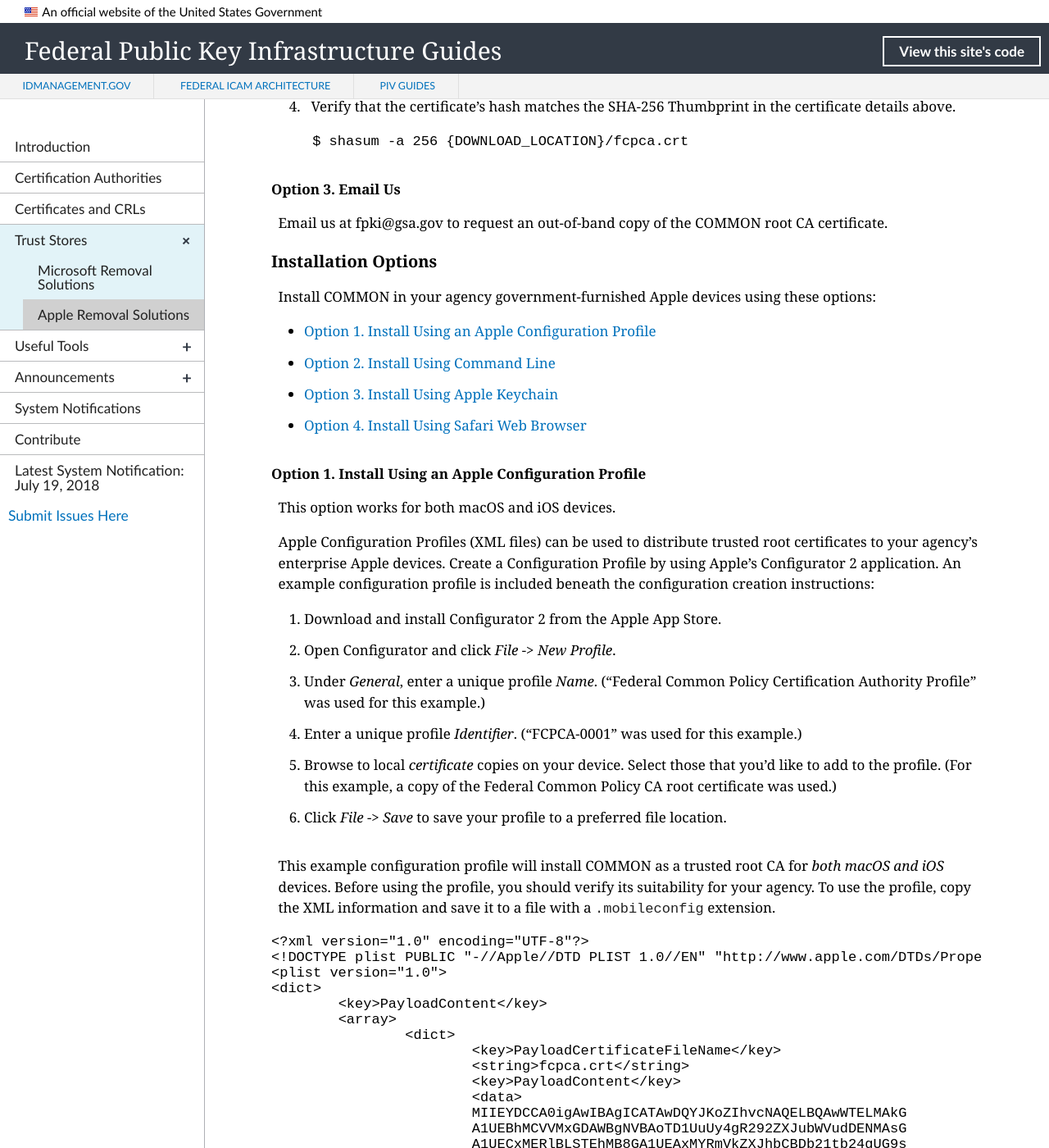
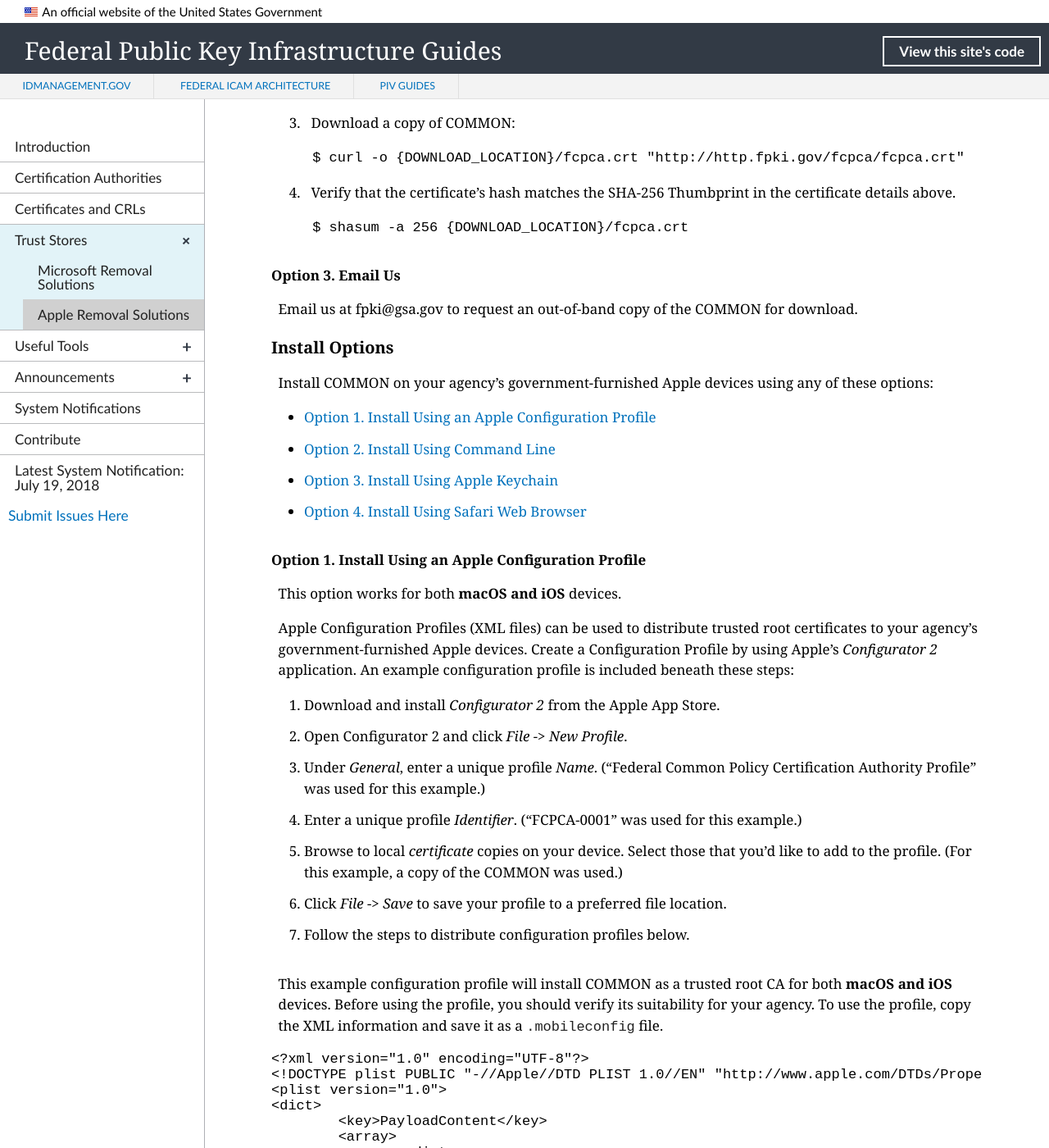
Before and after one commit to GSA/fpki-guides, a Jekyll site: the page built from _truststores/02_appl_removal_solutions.md, in a window 1280 px wide and 1400 px high, scrolled down 2283 px. Shown: the whole window at 82% size. Built offline with Jekyll 4.4.1, drawn with Linux system fonts in a browser that asks for light colours; nearby versions of some CDN libraries; library files that are not in the unit come from our copies; some of the changed text lies outside the part shown.

Commit message:
Update apple_trust_store_installation.md
Edits (in procress)

````diff
--- a/_includes/apple_trust_store_installation.md
+++ b/_includes/apple_trust_store_installation.md
@@ -1,9 +1,24 @@
-You will need to download the COMMON root CA certificate **and** install the root certificate on government-furnished Apple devices.  Installations should use enterprise configuration management tools.  These steps should only be completed by the agency enterprise administrators or network engineers.
+<br>
+You'll need to download the COMMON root CA certificate and install it on government-furnished Apple devices using enterprise configuration management tools.
+<!--Are all our procedures here actually "enterprise" solutions as we say "enterprise configuration management tools" above? Some procedures sound like they are just for a device.-->
+{% include alert-warning.html content="You must have Enterprise Administrator privileges for the Domain to use these procedures. The commands must be run from an agency Domain Controller." %}
 
 * [Download Options](#download-options)
-* [Installation Options](#installation-options)
+* [Install Options](#install-options)
 
-When downloading the COMMON root CA certificate, you'll need to verify that the certificate contains these details:
+
+### Download Options
+You'll need to download COMMON and install it on government-furnished Apple devices using one of these options:
+
+* [Option 1. Download Using a Web Browser](#option-1-download-using-a-web-browser)
+* [Option 2. Download Using Terminal](#option-2-download-using-terminal)
+* [Option 3. Email Us](#option-3-email-us)
+
+**Note:**&nbsp;&nbsp;For all options, replace _{DOWNLOAD_LOCATION}_ with your preferred file download location (e.g., `/Users/Sam.Jackson/Downloads`).
+
+{% include alert-warning.html content="You should never install a root certificate without verifying it." %}
+
+When downloading the COMMON root CA certificate, verify that your certificate details and hash match the expected values shown below.
 
 | **Federal Common Policy CA (FCPCA/COMMON)**  | **Certificate Details**                             |
 | :--------  | :-------------------------------     |
@@ -12,27 +27,14 @@
 | SHA-1 Thumbprint | 90 5f 94 2f d9 f2 8f 67 9b 37 81 80 fd 4f 84 63 47 f6 45 c1 |
 | SHA-256 Thumbprint | 89 4e bc 0b 23 da 2a 50 c0 18 6b 7f 8f 25 ef 1f 6b 29 35 af 32 a9 45 84 ef 80 aa f8 77 a3 a0 6e |
 
-{% include alert-warning.html content="You should never install a root certificate without verifying it." %}
-
-
-### Download Options
-You will need to download the COMMON root CA certificate and install it on government-furnished Apple devices using one of these options:
-
-* [Option 1. Download Using a Web Browser](#option-1-download-using-a-web-browser)
-* [Option 2. Download Using Terminal](#option-2-download-using-terminal)
-* [Option 3. Email Us](#option-3-email-us)
-
-
-**Note:**&nbsp;&nbsp;For all options, replace _{DOWNLOAD_LOCATION}_ with your preferred file download location (e.g., `/Users/Sam.Jackson/Downloads`).
-
 #### Option 1. Download Using a Web Browser
 
 1. Open your web browser.
-2. Navigate to the COMMON root CA certificate located at this URL:  http://http.fpki.gov/fcpca/fcpca.crt
-3. When prompted, save the certificate file to your download location.
+2. Navigate to the COMMON root CA certificate:  http://http.fpki.gov/fcpca/fcpca.crt.
+3. When prompted, download a copy of COMMON to your download location.
 4. Click the *Spotlight* icon and search for _terminal_.
 5. Double-click the Terminal icon (black monitor icon with white ">_") to open a window.
-6. Verify that the certificate's hash matches the SHA-256 Thumbprint in the certificate details above.
+6. Verify that the certificate's hash matches the SHA-256 Thumbprint in the certificate details above:
 
     ```
 	$ shasum -a 256 {DOWNLOAD_LOCATION}/fcpca.crt
@@ -42,7 +44,7 @@
 
 1. Click the *Spotlight* icon and search for _terminal_.
 2. Double-click the Terminal icon (black monitor icon with white ">_") to open a window.
-3. Download a copy of the COMMON root CA certificate:
+3. Download a copy of COMMON:
 
     ```
 	$ curl -o {DOWNLOAD_LOCATION}/fcpca.crt "http://http.fpki.gov/fcpca/fcpca.crt"
@@ -56,11 +58,11 @@
 
 #### Option 3. Email Us
 
-Email us at fpki@gsa.gov to request an out-of-band copy of the COMMON root CA certificate.
+Email us at fpki@gsa.gov to request an out-of-band copy of the COMMON for download.
 
-### Installation Options
+### Install Options
 
-Install COMMON in your agency government-furnished Apple devices using these options:
+Install COMMON on your agency's government-furnished Apple devices using any of these options:
 
 * [Option 1. Install Using an Apple Configuration Profile](#option-1-install-using-an-apple-configuration-profile)
 * [Option 2. Install Using Command Line](#option-2-install-using-command-line)
@@ -69,18 +71,20 @@
 
 
 #### Option 1. Install Using an Apple Configuration Profile
-This option works for both macOS and iOS devices.
+<!--Real confusion with fresh reading. Meaning of "Distribute and Install?" "Profiles distribute," then "profiles install," then profiles are being distributed (next section header). May need to discuss to clarify terms and what is actually happening.-->
+This option works for both **macOS and iOS** devices.
 
-Apple Configuration Profiles (XML files) can be used to distribute trusted root certificates to your agency's enterprise Apple devices.  Create a Configuration Profile by using Apple's Configurator 2 application. An example configuration profile is included beneath the configuration creation instructions:
+Apple Configuration Profiles (XML files) can be used to distribute trusted root certificates to your agency's government-furnished Apple devices.<!--Does "distribute" mean that the profile "installs" COMMON?-->  Create a Configuration Profile by using Apple's *Configurator 2* application. An example configuration profile is included beneath these steps:
 
-1. Download and install Configurator 2 from the Apple App Store.
-2. Open Configurator and click *File* -> *New Profile*.
+1. Download and install *Configurator 2* from the Apple App Store.
+2. Open Configurator 2 and click *File* -> *New Profile*.
 3. Under *General*, enter a unique profile *Name*. ("Federal Common Policy Certification Authority Profile" was used for this example.)
 4. Enter a unique profile *Identifier*. ("FCPCA-0001" was used for this example.)
-5. Browse to local *certificate* copies on your device. Select those that you'd like to add to the profile. (For this example, a copy of the Federal Common Policy CA root certificate was used.)
+5. Browse to local *certificate* copies on your device. Select those that you'd like to add to the profile. (For this example, a copy of the COMMON was used.)
 6. Click *File* -> *Save* to save your profile to a preferred file location.
+7. Follow the steps to distribute configuration profiles below.<!--The profiles are being distributed because through distribution, they install COMMON automatically to specified agency Apple devices?-->
 
-This example configuration profile will install COMMON as a trusted root CA for _both macOS and iOS_ devices. Before using the profile, you should verify its suitability for your agency. To use the profile, copy the XML information and save it to a file with a `.mobileconfig` extension.
+This example configuration profile will install<!--Conflicting terms--paragraph above says profiles "distribute," not "install."--> COMMON as a trusted root CA for both **macOS and iOS** devices. Before using the profile, you should verify its suitability for your agency. To use the profile, copy the XML information and save it as a `.mobileconfig` file.
 
 
 ```
@@ -155,20 +159,23 @@
 </plist>
 ```
 
-##### Distribute Configuration Profiles
-The configuration profile can be distributed:
+##### Distribute Apple configuration profiles
 
-1. Using Apple's _Configurator 2_ application with devices connected via USB
-2. In an email message to select agency users.  Email messages should never be used outside your agency domain.
-3. On an agency intranet webpage
-4. [Over-the-air profile delivery and configuration](https://developer.apple.com/library/archive/documentation/NetworkingInternet/Conceptual/iPhoneOTAConfiguration/Introduction/Introduction.html#//apple_ref/doc/uid/TP40009505){:target="_blank"}
-5. [Over-the-air using a Mobile Device Management server](https://developer.apple.com/library/archive/documentation/Miscellaneous/Reference/MobileDeviceManagementProtocolRef/6-MDM_Best_Practices/MDM_Best_Practices.html#//apple_ref/doc/uid/TP40017387-CH5-SW2){:target="_blank"}
+{% include alert-warning.html content="You should never email a profile to someone outside your agency domain." %}
+<!--Distributing a profile to an Apple device means that the profile automatically installs COMMON on that device?-->
+You can use any of these options to distribute configuration profiles to **macOS** and **iOS** devices.<!--to Apple devices?-->.
 
-**Note:** In **iOS**, you must manually enable trust for SSL when you install a profile that is sent to you via email or downloaded from an intranet site. Certificates installed with Configurator, MDM, or as part of an MDM enrollment profile are automatically trusted for SSL. Instructions for enabling full trust of certificates distributed by email or downloaded from an intranet site are listed [here](#enable-full-trust-for-common).
+1. Use Apple's _Configurator 2_ application with devices connected via USB.<!--This step distributes a profile to the device, which means the profile is downloaded and automatically installs COMMON?-->
+2. Email a profile to select agency users.*
+3. Share a profile on an agency intranet webpage.*
+4. [Over-the-air profile delivery and configuration](https://developer.apple.com/library/archive/documentation/NetworkingInternet/Conceptual/iPhoneOTAConfiguration/Introduction/Introduction.html#//apple_ref/doc/uid/TP40009505){:target="_blank"}.
+5. [Over-the-air using a Mobile Device Management server](https://developer.apple.com/library/archive/documentation/Miscellaneous/Reference/MobileDeviceManagementProtocolRef/6-MDM_Best_Practices/MDM_Best_Practices.html#//apple_ref/doc/uid/TP40017387-CH5-SW2){:target="_blank"}.
+
+***Note:** For **iOS only**, if you install COMMON on an iOS device from an email<!--profile?--> or download it<!--from a profile?--> onto an iOS device from an intranet site, you'll need to manually enable SSL trust for COMMON. You don't need to do this when using Configurator, MDM, or an MDM enrollment profile to install COMMON. COMMON will automatically be enabled for SSL trust. To enable full trust for COMMON when received by email or downloaded from an intranet site, see [Enable Full Trust for COMMON](#enable-full-trust-for-common).
 
 
 #### Option 2. Install Using Command Line
-This option is for macOS devices only.
+This option is for **macOS** devices only.
 
 1. Command line:
 
@@ -177,7 +184,7 @@
     ```
 
 #### Option 3. Install Using Apple Keychain
-This option is for macOS devices only.
+This option is for **macOS** devices only.
 
 1. Browse to your downloaded copy of the COMMON root CA certificate.
 2. Double-click on the file.
@@ -187,10 +194,10 @@
 
 
 #### Option 4. Install Using Safari Web Browser
-This option is for iOS devices only.
+This option is for **iOS** devices only.
 
 1. Launch Safari.
-2. Navigate to the COMMON root CA certificate located at this URL: http://http.fpki.gov/fcpca/fcpca.crt<br>
+2. Navigate to the COMMON root CA certificate located at this URL: http://http.fpki.gov/fcpca/fcpca.crt.<br>
 > System message appears: *The website is trying to open Settings to show you a configuration profile. Do you want to allow this?*<br>
 3. Click *Allow*.<br>
 > The COMMON Configuration Profile appears.<br>
@@ -201,10 +208,10 @@
 8. Click *Install* (top right), and *Install* again.
 9. Click *Done*.
 
-#### Enable full trust for COMMON
-These instructions are specific to iOS.
+#### Enable Full Trust for COMMON
+This option is for **iOS** devices only.
 
 1. From the iOS device's *Home* screen, go to *Settings* -> *General* -> *About* -> *Certificate Trust Settings*.
 2. Beneath *Enable Full Trust for Root Certificates*, toggle _ON_ for the Federal Common Policy CA entry.
 3. When certificate appears, click *Continue*.
-4. You can now successfully navigate to an intranet site whose TLS certificate was issued by a Federal PKI CA.
+4. You can now successfully navigate to an intranet site whose SSL/TLS certificate was issued by a Federal PKI CA.
````
